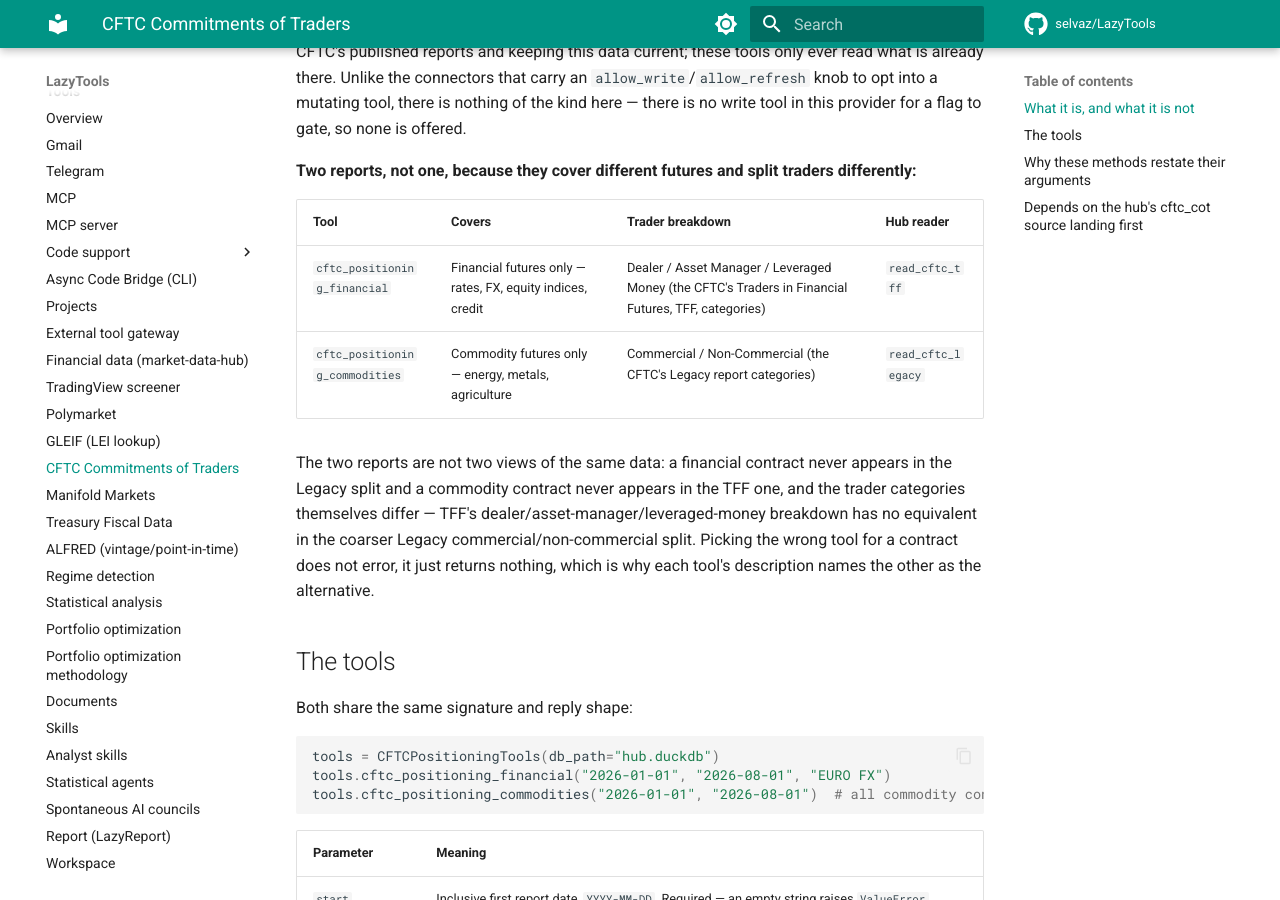
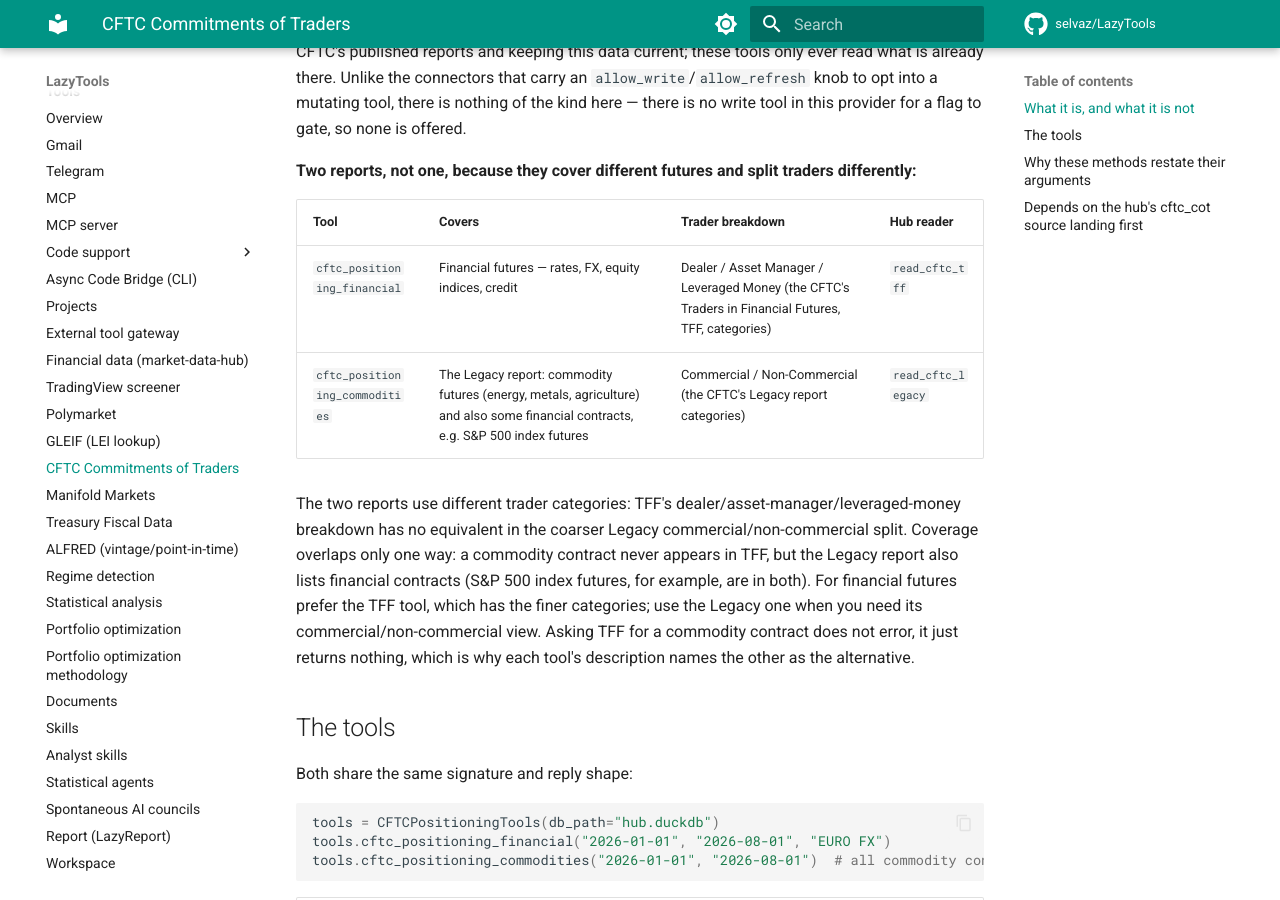
Before and after one commit to selvaz/LazyTools, an MkDocs documentation site: the page built from docs/cftc-cot.md, in a window 1280 px wide and 900 px high, scrolled down 661 px. Built offline with MkDocs 1.6.1 and Material for MkDocs 9.7.7, drawn with Linux system fonts in a browser that asks for light colours; comment, search, counter and statistics services are not loaded.

Commit message:
CFTC: guide and tool descriptions say the Legacy report also lists financial contracts (review P2, verified on the live hub)
Co-Authored-By: Claude Opus 5.5 <noreply@anthropic.com>

```diff
--- a/docs/cftc-cot.md
+++ b/docs/cftc-cot.md
@@ -36,16 +36,18 @@ traders differently:**
 
 | Tool | Covers | Trader breakdown | Hub reader |
 |---|---|---|---|
-| `cftc_positioning_financial` | Financial futures only — rates, FX, equity indices, credit | Dealer / Asset Manager / Leveraged Money (the CFTC's Traders in Financial Futures, TFF, categories) | `read_cftc_tff` |
-| `cftc_positioning_commodities` | Commodity futures only — energy, metals, agriculture | Commercial / Non-Commercial (the CFTC's Legacy report categories) | `read_cftc_legacy` |
+| `cftc_positioning_financial` | Financial futures — rates, FX, equity indices, credit | Dealer / Asset Manager / Leveraged Money (the CFTC's Traders in Financial Futures, TFF, categories) | `read_cftc_tff` |
+| `cftc_positioning_commodities` | The Legacy report: commodity futures (energy, metals, agriculture) and also some financial contracts, e.g. S&P 500 index futures | Commercial / Non-Commercial (the CFTC's Legacy report categories) | `read_cftc_legacy` |
 
-The two reports are not two views of the same data: a financial contract
-never appears in the Legacy split and a commodity contract never appears in
-the TFF one, and the trader categories themselves differ — TFF's
+The two reports use different trader categories: TFF's
 dealer/asset-manager/leveraged-money breakdown has no equivalent in the
-coarser Legacy commercial/non-commercial split. Picking the wrong tool for a
-contract does not error, it just returns nothing, which is why each tool's
-description names the other as the alternative.
+coarser Legacy commercial/non-commercial split. Coverage overlaps only one
+way: a commodity contract never appears in TFF, but the Legacy report also
+lists financial contracts (S&P 500 index futures, for example, are in both).
+For financial futures prefer the TFF tool, which has the finer categories;
+use the Legacy one when you need its commercial/non-commercial view. Asking
+TFF for a commodity contract does not error, it just returns nothing, which
+is why each tool's description names the other as the alternative.
 
 ## The tools
 
```
Also changed, not shown: 1 other file.
